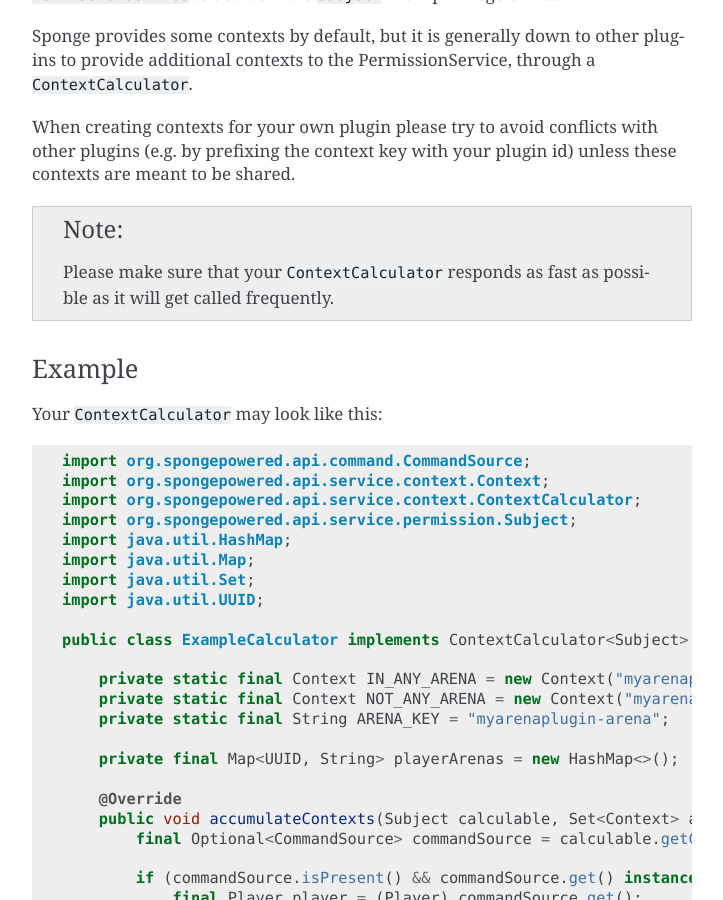
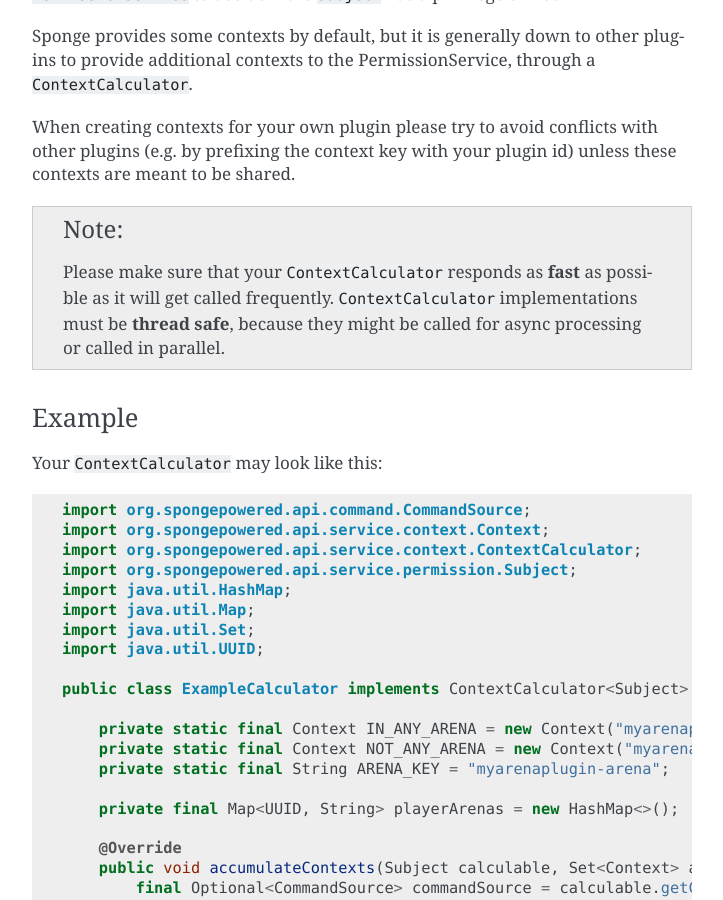
Before and after one commit to SpongePowered/SpongeDocs, a Sphinx documentation site: the page built from source/plugin/permissions.rst, in a window 1280 px wide and 900 px high, scrolled down 6880 px. Shown: the whole window, without its empty margins (388-1111 px from the left). Built offline with Sphinx 7.4.7, drawn with Linux system fonts in a browser that asks for light colours; pages that are not in the unit, such as notebooks, are missing from menus; cross-references to code outside the pages are shown as plain code.

Commit message:
Add a note about thread safety. Fixes #242.

```diff
--- a/source/plugin/permissions.rst
+++ b/source/plugin/permissions.rst
@@ -289,7 +289,9 @@
 
 .. note::
 
-    Please make sure that your ``ContextCalculator`` responds as fast as possible as it will get called frequently.
+    Please make sure that your ``ContextCalculator`` responds as **fast** as possible as it will get called frequently.
+    ``ContextCalculator`` implementations must be **thread safe**, because they might be called for async processing or
+    called in parallel.
 
 Example
 ~~~~~~~
```
